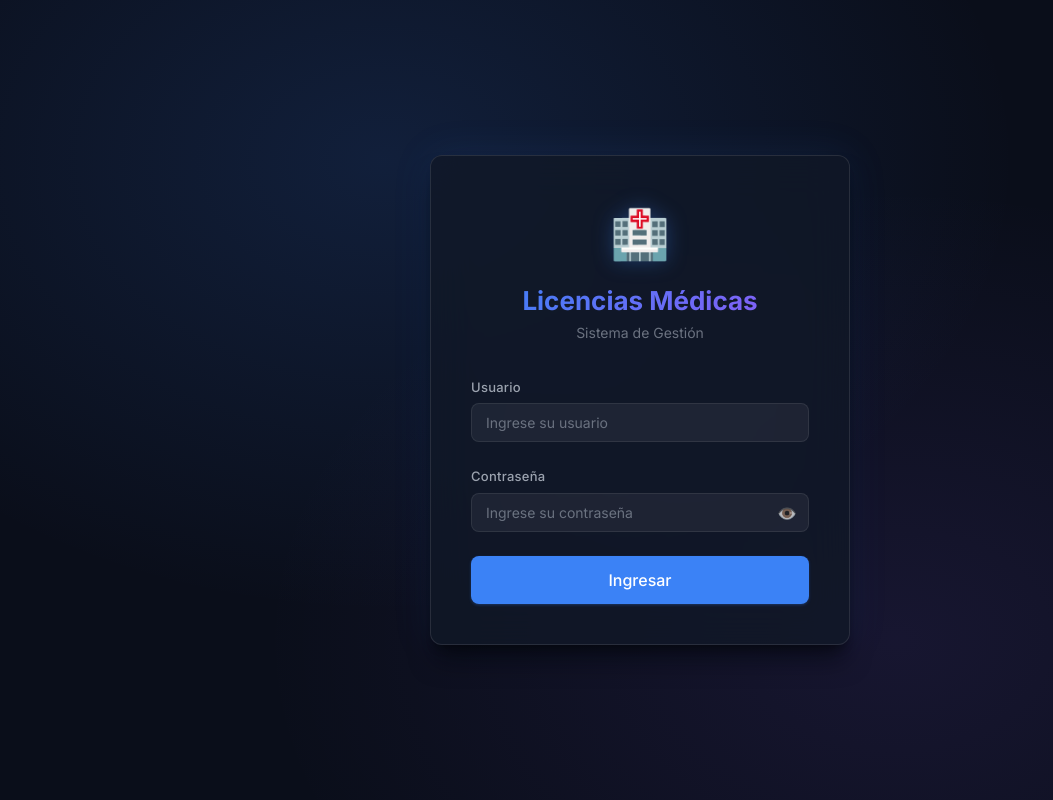
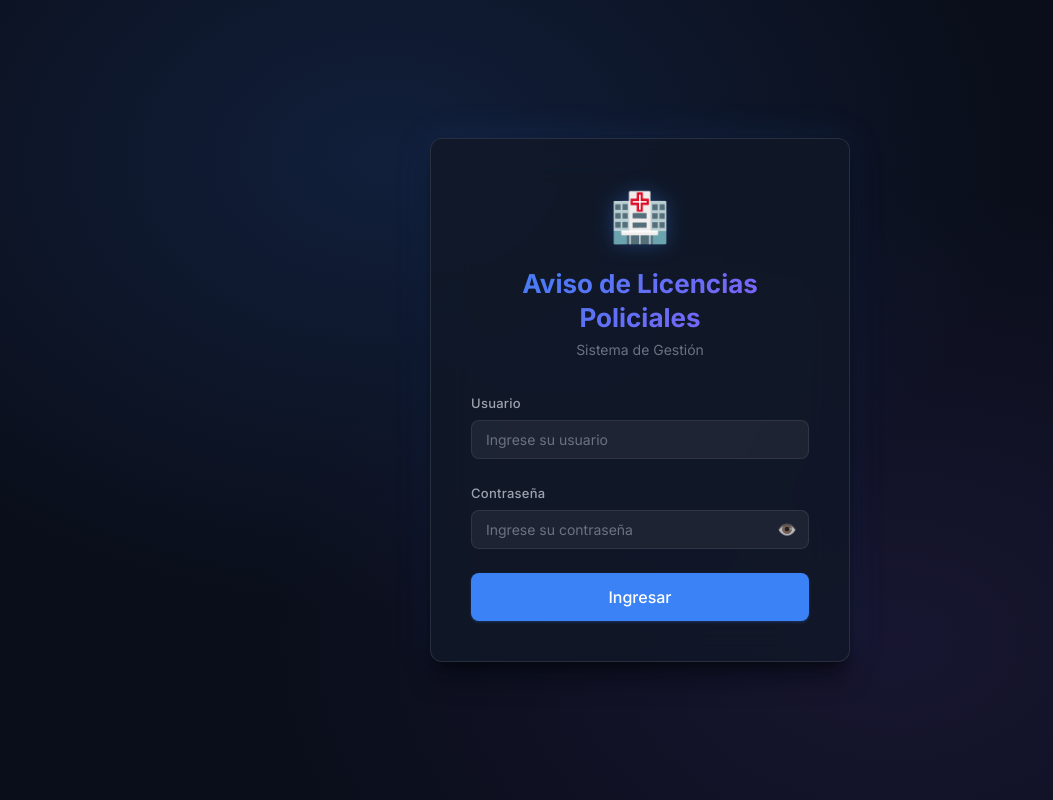
Before and after one commit to MarceGarrido/LicenciasMedicas, a Vue app in the folder frontend/: page /login in a window 1280 px wide. Shown: the whole page, without its empty margins (0-1053 px from the left). Built offline with nearby package versions, Linux system fonts and the light colour scheme.

Commit message:
Cambiar nombre del sistema a Aviso de Licencias Policiales

```diff
--- a/frontend/src/components/layout/AppSidebar.vue
+++ b/frontend/src/components/layout/AppSidebar.vue
@@ -3,7 +3,7 @@
     <div class="sidebar__header">
       <div class="sidebar__logo" @click="$router.push('/')">
         <span class="sidebar__logo-icon">🏥</span>
-        <span v-if="!collapsed" class="sidebar__logo-text">Licencias Médicas</span>
+        <span v-if="!collapsed" class="sidebar__logo-text">Aviso de Licencias Policiales</span>
       </div>
       <button v-if="!isMobile" class="sidebar__toggle btn-ghost btn-icon" @click="$emit('toggle')">
         {{ collapsed ? '▸' : '◂' }}
--- a/frontend/src/views/LoginView.vue
+++ b/frontend/src/views/LoginView.vue
@@ -5,7 +5,7 @@
       <div class="login-card glass-card">
         <div class="login-header">
           <span class="login-icon">🏥</span>
-          <h1 class="login-title">Licencias Médicas</h1>
+          <h1 class="login-title">Aviso de Licencias Policiales</h1>
           <p class="login-subtitle">Sistema de Gestión</p>
         </div>
 
```
